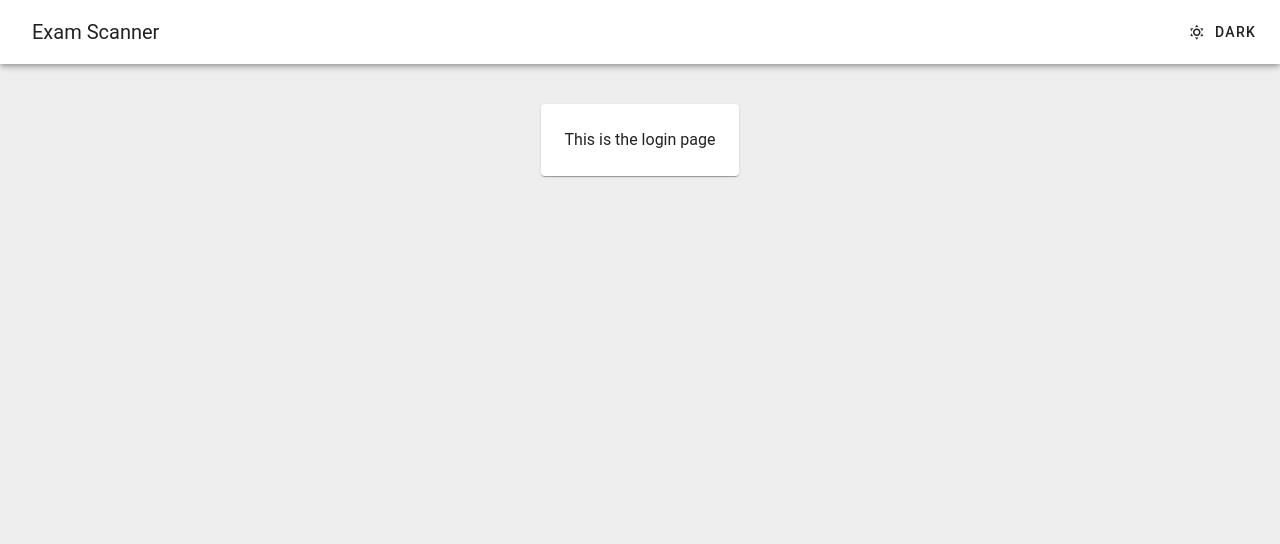
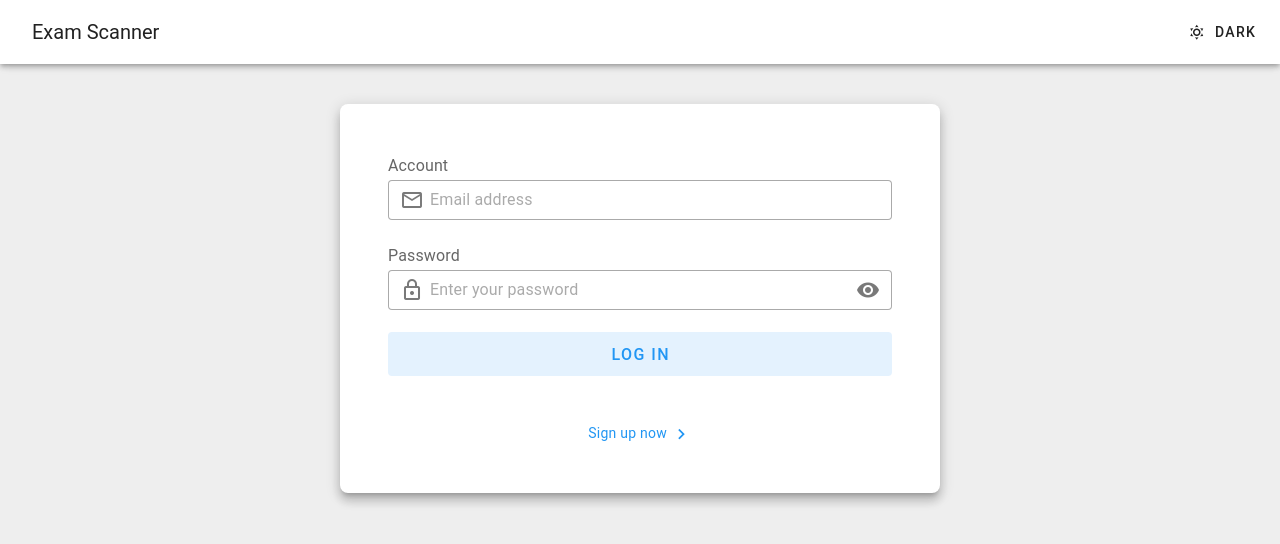
Before and after one commit to FreshGo01/Exams-scanner-, a Vue app in the folder frontend/: page /login in a window 1280 px wide. Shown: the top 544 px of the page. Built offline with nearby package versions, Linux system fonts and the light colour scheme.

Commit message:
เสร็จโครงหน้า ล็อกอิน

```diff
--- a/frontend/src/main.js
+++ b/frontend/src/main.js
@@ -6,8 +6,7 @@ import { createPinia } from 'pinia'
 import App from './App.vue'
 import router from './router'
 import vuetify from './plugins/vuetify'
-import '@mdi/font/css/materialdesignicons.css'  // Import MDI styles
-
+import '@mdi/font/css/materialdesignicons.css' // Import MDI styles
 
 const app = createApp(App)
 
--- a/frontend/src/plugins/vuetify.js
+++ b/frontend/src/plugins/vuetify.js
@@ -12,7 +12,7 @@ export default createVuetify({
     iconfont: 'mdi',
     values: {
       ...aliases,
-      mdi,
-    },
-  },
+      mdi
+    }
+  }
 })
--- a/frontend/src/services/http.js
+++ b/frontend/src/services/http.js
@@ -3,9 +3,9 @@ import router from '@/router'
 const instance = axios.create({
   baseURL: 'http://localhost:3000/',
   headers: {
-    'Content-Type': 'application/json',
+    'Content-Type': 'application/json'
     // 'Access-Control-Allow-Origin': 'https://aaf4-202-28-78-213.ngrok-free.app/',
-  },
+  }
 })
 
 // กำหนด interceptor สำหรับการตั้งค่า header
--- a/frontend/src/views/LoginView.vue
+++ b/frontend/src/views/LoginView.vue
@@ -1,7 +1,57 @@
+<script setup>
+import { ref } from 'vue'
+const form = ref(false)
+const visible = ref(false)
+const email = ref(null)
+const password = ref(null)
+
+function onSubmit() {
+  if (!form.value) return
+}
+</script>
+
 <template>
   <v-container class="d-flex align-center justify-center">
-    <v-card class="pa-6 mx-6">
-      <div>This is the login page</div>
+    <v-card class="mx-auto pa-12 pb-8" elevation="8" style="width: 600px" rounded="lg">
+      <v-form v-model="form" @submit.prevent="onSubmit">
+        <div class="text-subtitle-1 text-medium-emphasis">Account</div>
+
+        <v-text-field
+          v-model="email"
+          density="compact"
+          placeholder="Email address"
+          prepend-inner-icon="mdi-email-outline"
+          variant="outlined"
+        ></v-text-field>
+
+        <div class="text-subtitle-1 text-medium-emphasis d-flex align-center justify-space-between">
+          Password
+        </div>
+
+        <v-text-field
+          v-model="password"
+          :append-inner-icon="visible ? 'mdi-eye-off' : 'mdi-eye'"
+          :type="visible ? 'text' : 'password'"
+          density="compact"
+          placeholder="Enter your password"
+          prepend-inner-icon="mdi-lock-outline"
+          variant="outlined"
+          @click:append-inner="visible = !visible"
+        ></v-text-field>
+
+        <v-btn class="mb-8" color="blue" size="large" variant="tonal" block> Log In </v-btn>
+
+        <v-card-text class="text-center">
+          <a
+            class="text-blue text-decoration-none"
+            href="#"
+            rel="noopener noreferrer"
+            target="_blank"
+          >
+            Sign up now <v-icon icon="mdi-chevron-right"></v-icon>
+          </a>
+        </v-card-text>
+      </v-form>
     </v-card>
   </v-container>
 </template>
```
Also changed, not shown: frontend/src/stores/user.js (line endings or trailing spaces).
